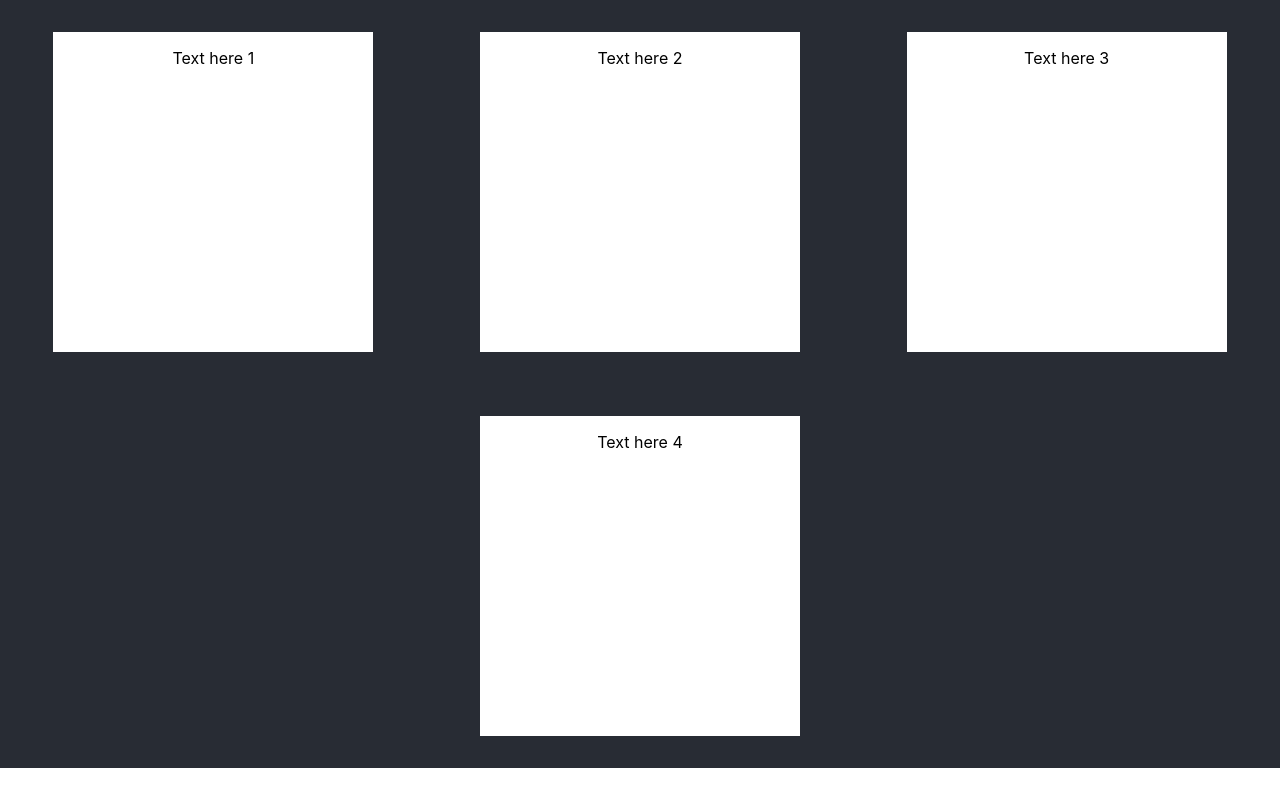
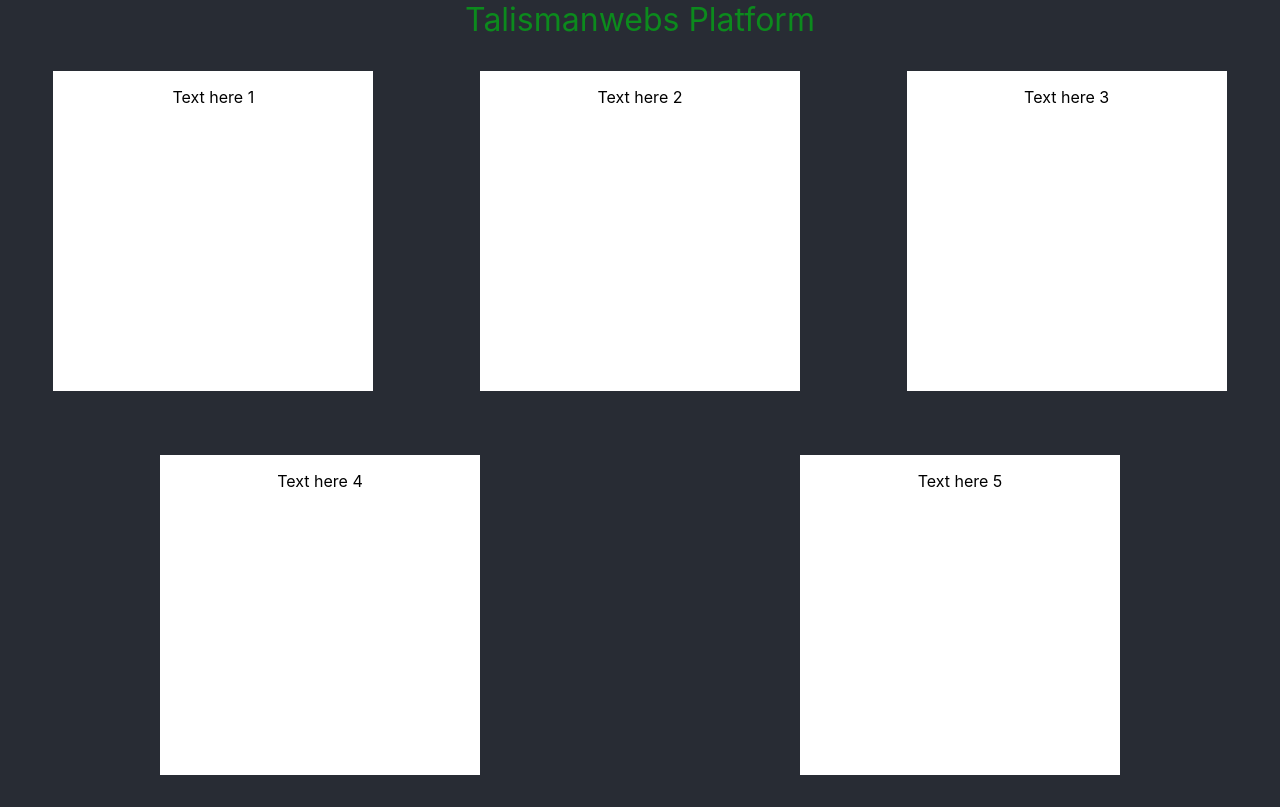
Before and after one commit to Jukez17/talismanwebs-platform, a React (Create React App) app: page / in a window 1280 px wide. Built offline with nearby package versions, Linux system fonts and the light colour scheme.

Commit message:
Minor changes
Added header and updated menu styling

```diff
--- a/src/App.css
+++ b/src/App.css
@@ -1,5 +1,9 @@
-.App {
-  display: flex;
+.HeaderContainer {
+  background-color: #282c34;
+  height: 100%;
+}
+
+.MenuContainer {
   background-color: #282c34;
   height: 100%;
 }
--- a/src/App.js
+++ b/src/App.js
@@ -1,12 +1,17 @@
 import React from 'react';
-//import logo from './logo.svg';
 import './App.css';
+import Header from './Header';
 import GridMenu from './GridMenu';
 
+// if you click the live share icon the bottom left icon
+// i sent u message there
 function App() {
   return (
-    <div className="App">
-      <GridMenu />
+    <div className="HeaderContainer">
+      <Header />
+      <div className="MenuContainer">
+        <GridMenu />
+      </div>
     </div>
   );
 }
--- a/src/GridMenu.css
+++ b/src/GridMenu.css
@@ -22,6 +22,6 @@
 }
 
 .Block-text {
-
+    justify-items: center;
     text-align: center;
 }
--- a/src/GridMenu.jsx
+++ b/src/GridMenu.jsx
@@ -16,6 +16,9 @@ function GridMenu() {
           <div className="Block">
               <p className="Block-text">Text here 4</p>
           </div>
+          <div className="Block">
+              <p className="Block-text">Text here 5</p>
+          </div>
       </div>
     );
   }
--- /dev/null
+++ b/src/Header.css
@@ -0,0 +1,10 @@
+.Container {
+    flex: 1;
+    justify-items: center;
+}
+
+.HeaderText {
+    color: #0c8a1d;
+    font-size: 2em;
+    justify-content: center;
+}
--- /dev/null
+++ b/src/Header.jsx
@@ -0,0 +1,12 @@
+import React from 'react';
+import './Header.css'
+
+function Header() {
+    return (
+      <div className="Container">
+          <text className="HeaderText">Talismanwebs Platform</text>
+      </div>
+    );
+  }
+
+  export default Header;
```
